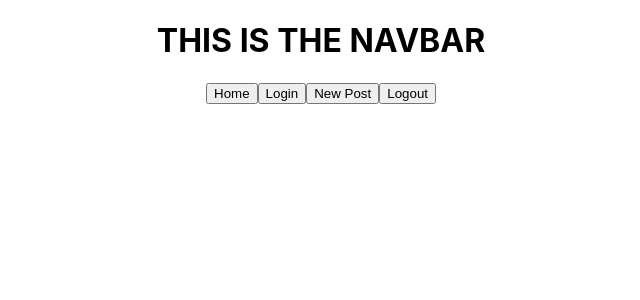
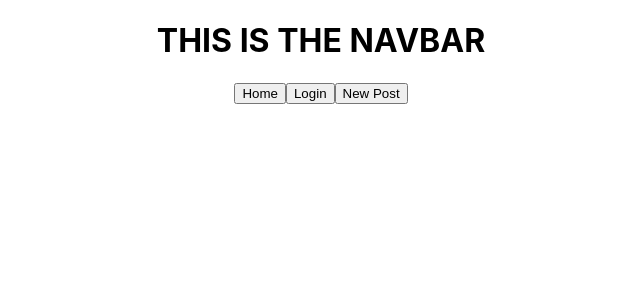
Before and after one commit to andrewasmit/elephant-list, a React (Create React App) app in the folder client/: page / in a window 1280 px wide. Shown: the top 300 px of the page, without its empty margins (319-959 px from the left). Built offline with nearby package versions, Linux system fonts and the light colour scheme; no server answers.

Commit message:
new post from form successfully persist on backend and updates redux

```diff
--- a/client/src/App.js
+++ b/client/src/App.js
@@ -15,18 +15,21 @@ function App() {
   const dispatch = useDispatch();
   const navigate = useNavigate();
 
+  console.log(posts)
+
   // Fetch user if signed in
   useEffect(() => {
     fetch("/me").then((res) => {
       if (res.ok) {
         res.json().then((data) => dispatch(login(data)));
+        navigate('/home');
       } else {
         navigate('/home');
       }
     });
   }, []);
 
-  // Initial fetch of posts
+  // Initial fetch of all posts (whether you're signed in or not)
   useEffect(()=>{
       fetch('/posts')
       .then(res=>res.json())
--- a/client/src/components/NavBar.js
+++ b/client/src/components/NavBar.js
@@ -21,7 +21,9 @@ function NavBar() {
         <button onClick={()=> navigate('/home')}>Home</button>
         <button onClick={()=> navigate('/login')}>Login</button>
         <button onClick={()=> navigate('/posts')}>New Post</button>
-        <button onClick={handleLogout}>Logout</button>
+        { user ?
+            <button onClick={handleLogout}>Logout</button>
+        : null }
     </div>
   )
 };
--- a/client/src/components/PostForm.js
+++ b/client/src/components/PostForm.js
@@ -1,6 +1,7 @@
 import { useRef, useState } from "react";
 import { useDispatch, useSelector } from "react-redux";
 import { useNavigate } from "react-router-dom";
+import { addNewPost } from "../redux/postSlice";
 
 function PostForm() {
   const imagesRef = useRef([]);
@@ -36,7 +37,7 @@ function PostForm() {
     })
       .then((res) => res.json())
       // ADD A DISPATCH FOR POSTS TO ADD THIS RES TO THE COLLECTION*****
-      .then((data) => console.log(data))
+      .then(data => dispatch(addNewPost(data)))
       .catch((error) => console.log(error));
       setNewPost({
         title: "",
--- a/client/src/components/SignInForm.js
+++ b/client/src/components/SignInForm.js
@@ -1,9 +1,11 @@
 import React, { useState } from "react";
 import { login } from "../redux/userSlice";
 import { useDispatch } from "react-redux";
+import { useNavigate } from "react-router-dom";
 
 function SignInForm() {
   const dispatch = useDispatch();
+  const navigate = useNavigate();
     const [signInData, setSignInData] = useState({
       username: "",
       password: ""
@@ -24,6 +26,7 @@ function SignInForm() {
           username: "",
           password: ""
         });
+        navigate('/home');
     }
 
   return (
```
